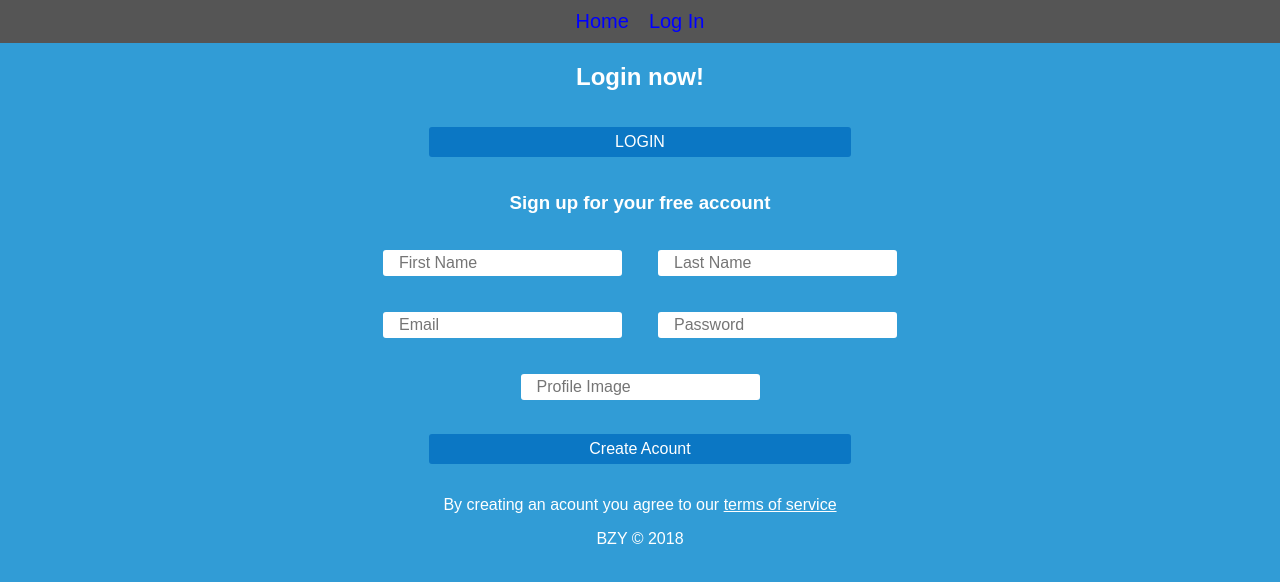
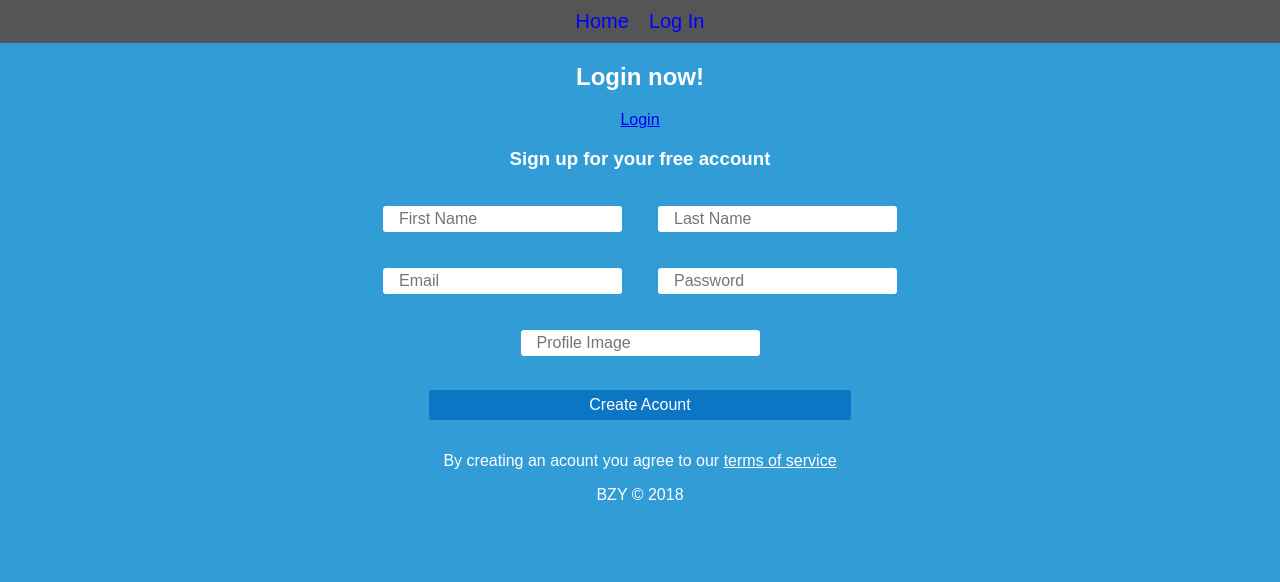
Before and after one commit to zvansom/MERN-app-client, a React (Create React App) app: page / in a window 1280 px wide. Shown: the top 582 px of the page. Built offline with nearby package versions, Linux system fonts and the light colour scheme.

Commit message:
Changed login button to <a> tag and redirect to login page.

```diff
--- a/src/Home.js
+++ b/src/Home.js
@@ -1,9 +1,6 @@
 import React, { Component } from 'react';
 import { Redirect } from 'react-router-dom';
 import FormContainer from './landingPage/FormContainer';
-
-// TODO: rename SubmitButton component
-import SubmitButton from './components/SubmitButton';
 
 class Home extends Component {
   render() {
@@ -13,7 +10,7 @@ class Home extends Component {
     return(
       <div className="page">
         <h2>Login now!</h2>
-        <SubmitButton value='LOGIN'/>
+        <a href='/login'>Login</a>
 
 
         <FormContainer updateUser={this.props.updateUser} />
```
